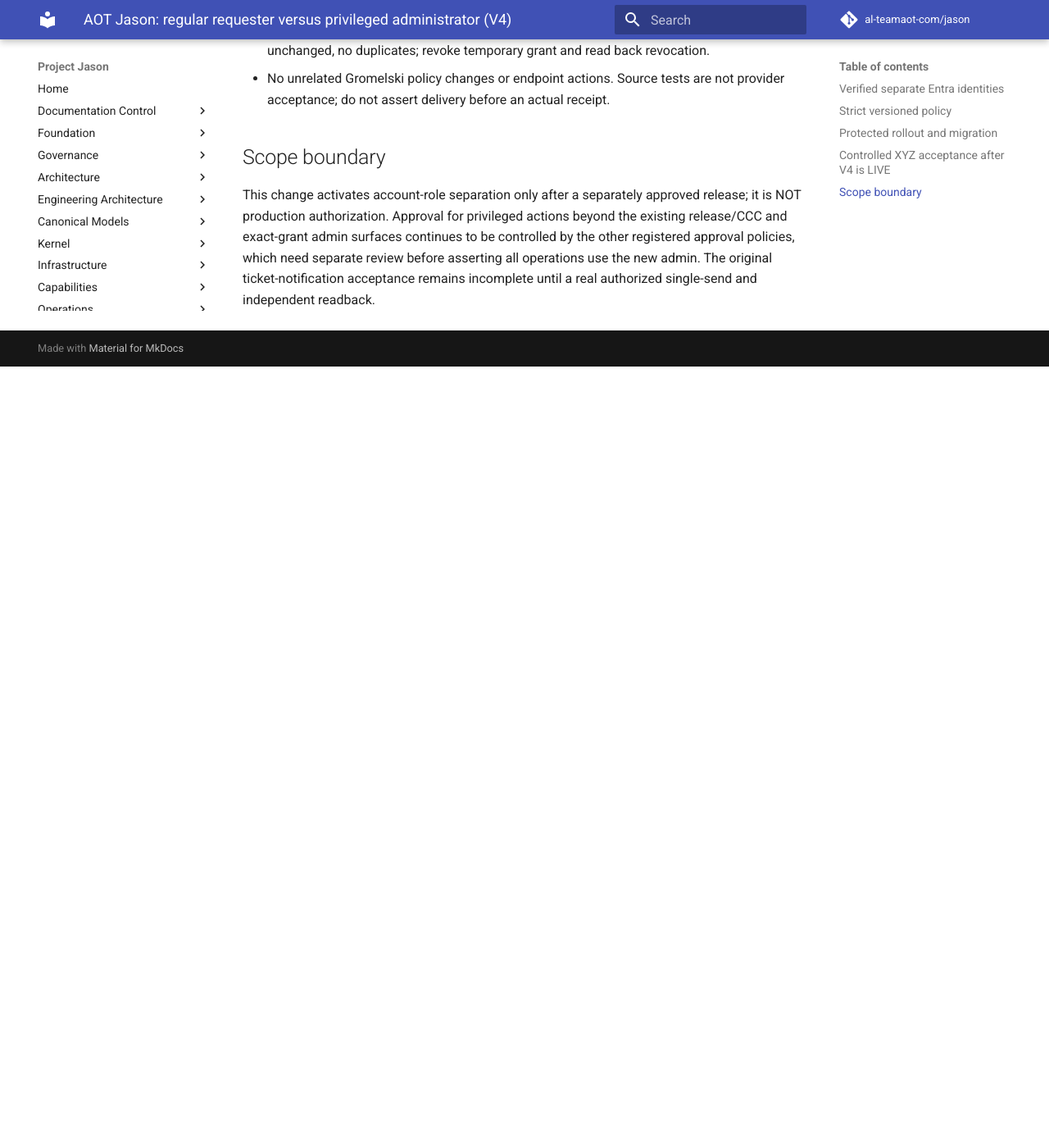
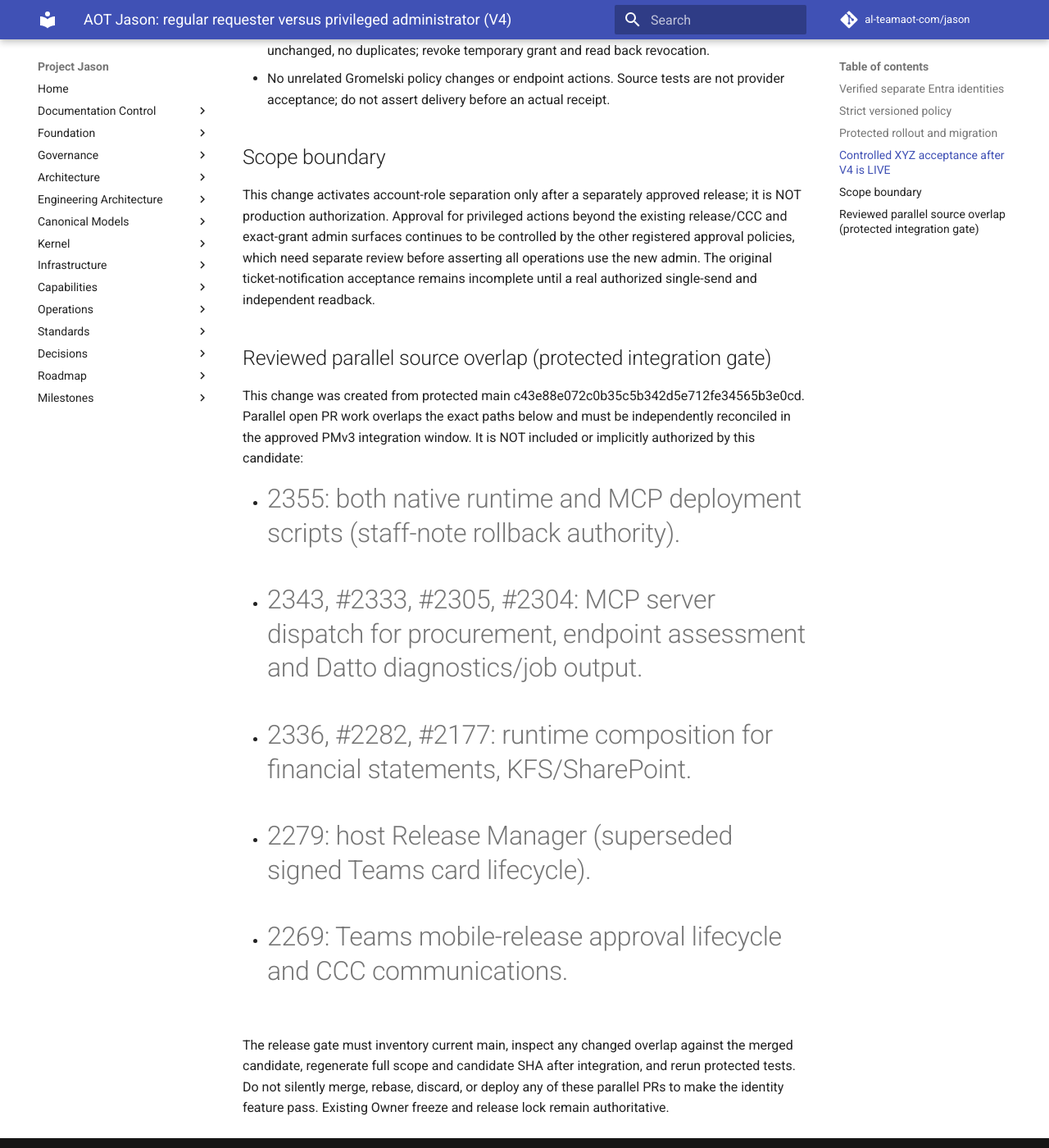
Before and after one commit to al-teamaot-com/jason, an MkDocs documentation site: the page built from docs/operations/AOT-Requester-Admin-Separation.md, in a window 1280 px wide and 1400 px high, scrolled down 2633 px. Shown: the whole window at 82% size. Built offline with MkDocs 1.6.1 and Material for MkDocs 9.7.7, drawn with Linux system fonts in a browser that asks for light colours; comment, search, counter and statistics services are not loaded; before the commit the page ends 3080 px from its top, so only the background shows below that.

Commit message:
docs(auth): inventory parallel PR conflicts for protected integration

```diff
--- a/docs/operations/AOT-Requester-Admin-Separation.md
+++ b/docs/operations/AOT-Requester-Admin-Separation.md
@@ -42,3 +42,15 @@ In V4 the privileged admin principal does NOT automatically inherit the organiza
 ## Scope boundary
 
 This change activates account-role separation only after a separately approved release; it is NOT production authorization. Approval for privileged actions beyond the existing release/CCC and exact-grant admin surfaces continues to be controlled by the other registered approval policies, which need separate review before asserting all operations use the new admin. The original ticket-notification acceptance remains incomplete until a real authorized single-send and independent readback.
+
+## Reviewed parallel source overlap (protected integration gate)
+
+This change was created from protected main c43e88e072c0b35c5b342d5e712fe34565b3e0cd. Parallel open PR work overlaps the exact paths below and must be independently reconciled in the approved PMv3 integration window. It is NOT included or implicitly authorized by this candidate:
+
+- #2355: both native runtime and MCP deployment scripts (staff-note rollback authority).
+- #2343, #2333, #2305, #2304: MCP server dispatch for procurement, endpoint assessment and Datto diagnostics/job output.
+- #2336, #2282, #2177: runtime composition for financial statements, KFS/SharePoint.
+- #2279: host Release Manager (superseded signed Teams card lifecycle).
+- #2269: Teams mobile-release approval lifecycle and CCC communications.
+
+The release gate must inventory current main, inspect any changed overlap against the merged candidate, regenerate full scope and candidate SHA after integration, and rerun protected tests. Do not silently merge, rebase, discard, or deploy any of these parallel PRs to make the identity feature pass. Existing Owner freeze and release lock remain authoritative.
```
